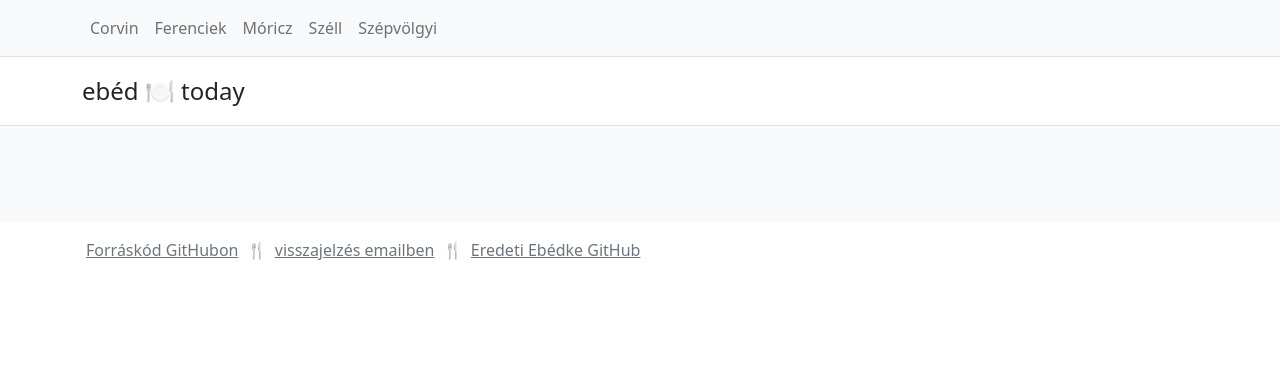
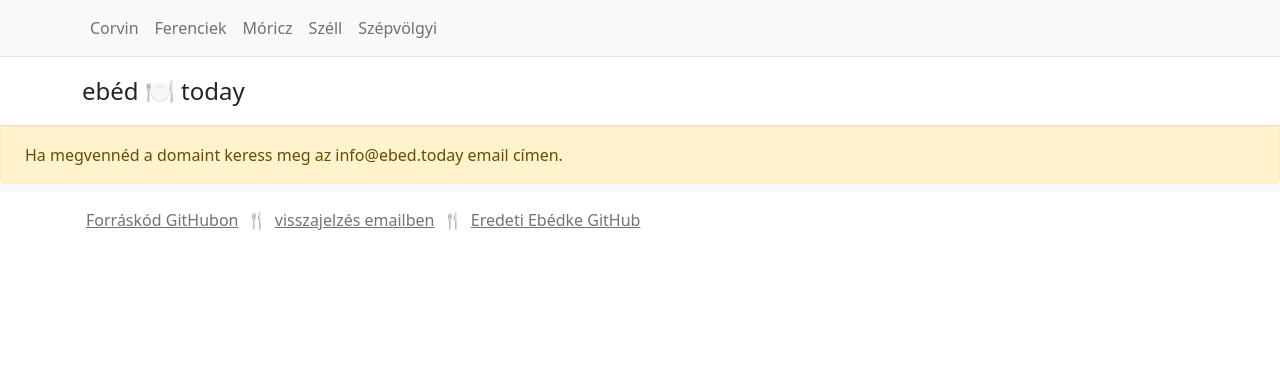
Before and after one commit to ijanos/ebedke-static, a Python web app: template template/index.html.j2 in a window 1280 px wide. Shown: the top 386 px of the page. Run offline with Jinja, Linux system fonts and the light colour scheme; the template is opened without the code that fills it, so the values that code supplies are empty; some libraries are stand-ins or nearby versions.

Commit message:
add a note about me being open to sell the domain

```diff
--- a/template/index.html.j2
+++ b/template/index.html.j2
@@ -1,7 +1,10 @@
 {% include 'header.html.j2' %}
 
     <main>
-    <div class="album py-5 bg-light">
+    <div class="album bg-light">
+          <div class="alert alert-warning px-4 justify-content-center" role="alert">
+          Ha megvennéd a domaint keress meg az info@ebed.today email címen.
+      </div>
       <div class="container">
         <div class="row row-cols-1 px-2 g-2">
           {% for restaurant in restaurants %}
```
